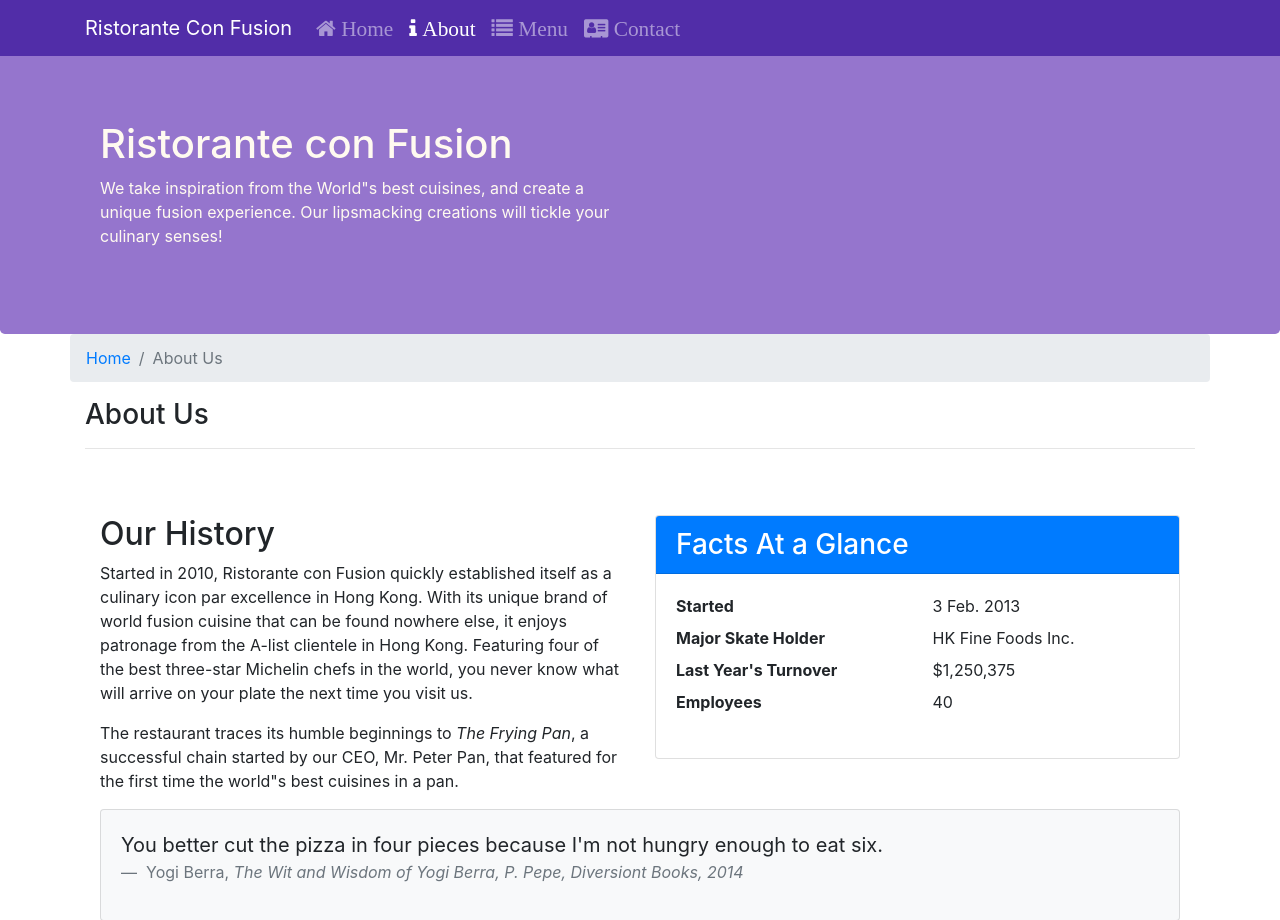
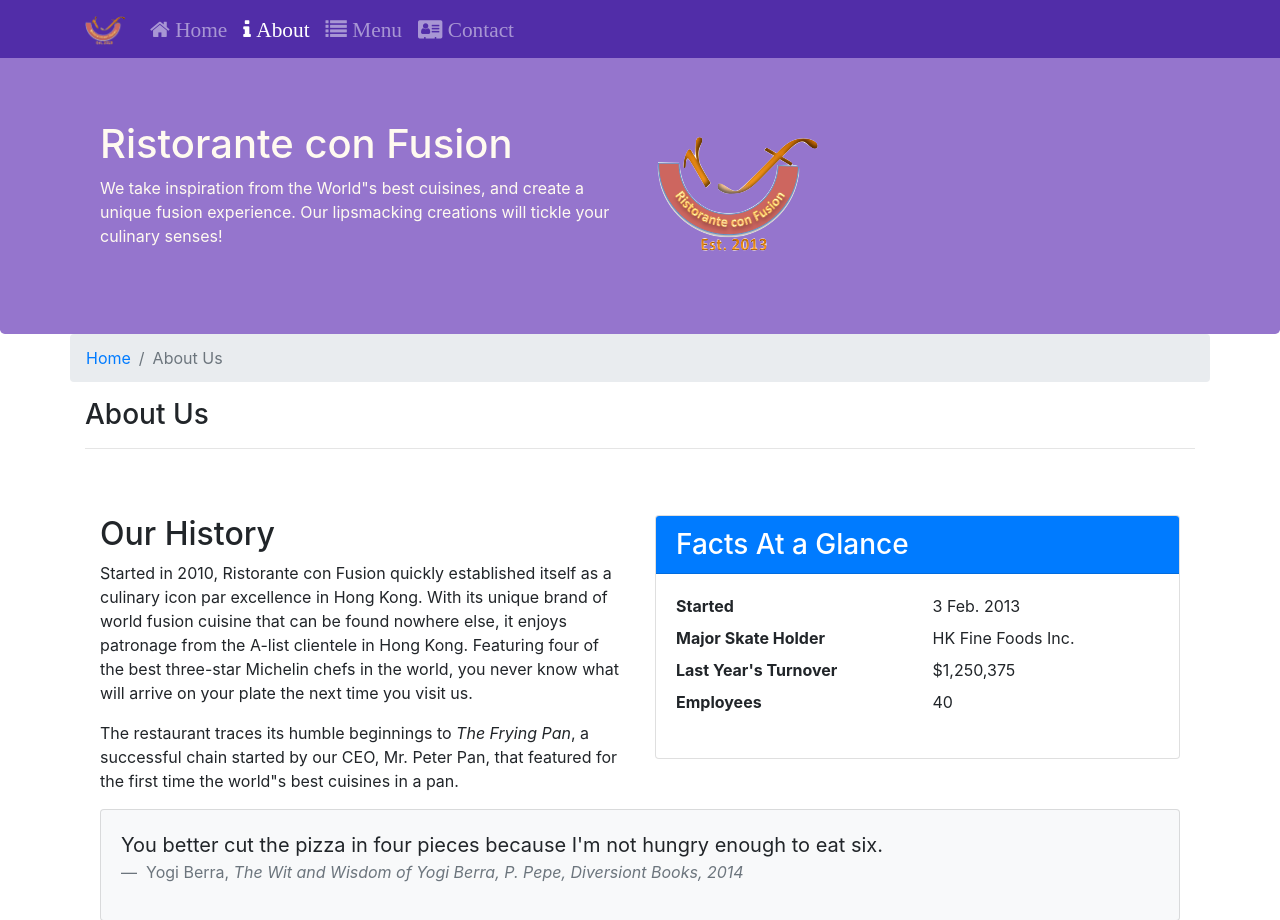
Before and after one commit to chiq2045/conFusion, a website: page conFusion/aboutus.html in a window 1280 px wide. Shown: the top 920 px of the page. Drawn offline with nearby package versions, Linux system fonts and the light colour scheme.

Commit message:
add logo to pages

```diff
--- a/conFusion/aboutus.html
+++ b/conFusion/aboutus.html
@@ -23,7 +23,9 @@
 
     <nav class="navbar navbar-dark navbar-expand-sm fixed-top">
         <div class="container">
-            <a class="navbar-brand" href="#">Ristorante Con Fusion</a>
+            <a class="navbar-brand" href="#">
+                <img src="img/logo.png" height="30" width="41">
+            </a>
             <div class="collapse navbar-collapse" id="Navbar">
                 <ul class="navbar-nav mr-auto">
                     <li class="nav-item">
@@ -61,7 +63,8 @@
                     <h1>Ristorante con Fusion</h1>
                     <p>We take inspiration from the World"s best cuisines, and create a unique fusion experience. Our lipsmacking creations will tickle your culinary senses!</p>
                 </div>
-                <div class="col-12 col-sm">
+                <div class="col-12 col-sm align-self-center">
+                    <img src="img/logo.png" class="img-fluid">
                 </div>
             </div>
         </div>
```
Also changed, not shown: conFusion/contactus.html (+5 -2 lines), conFusion/index.html (+5 -2 lines).
